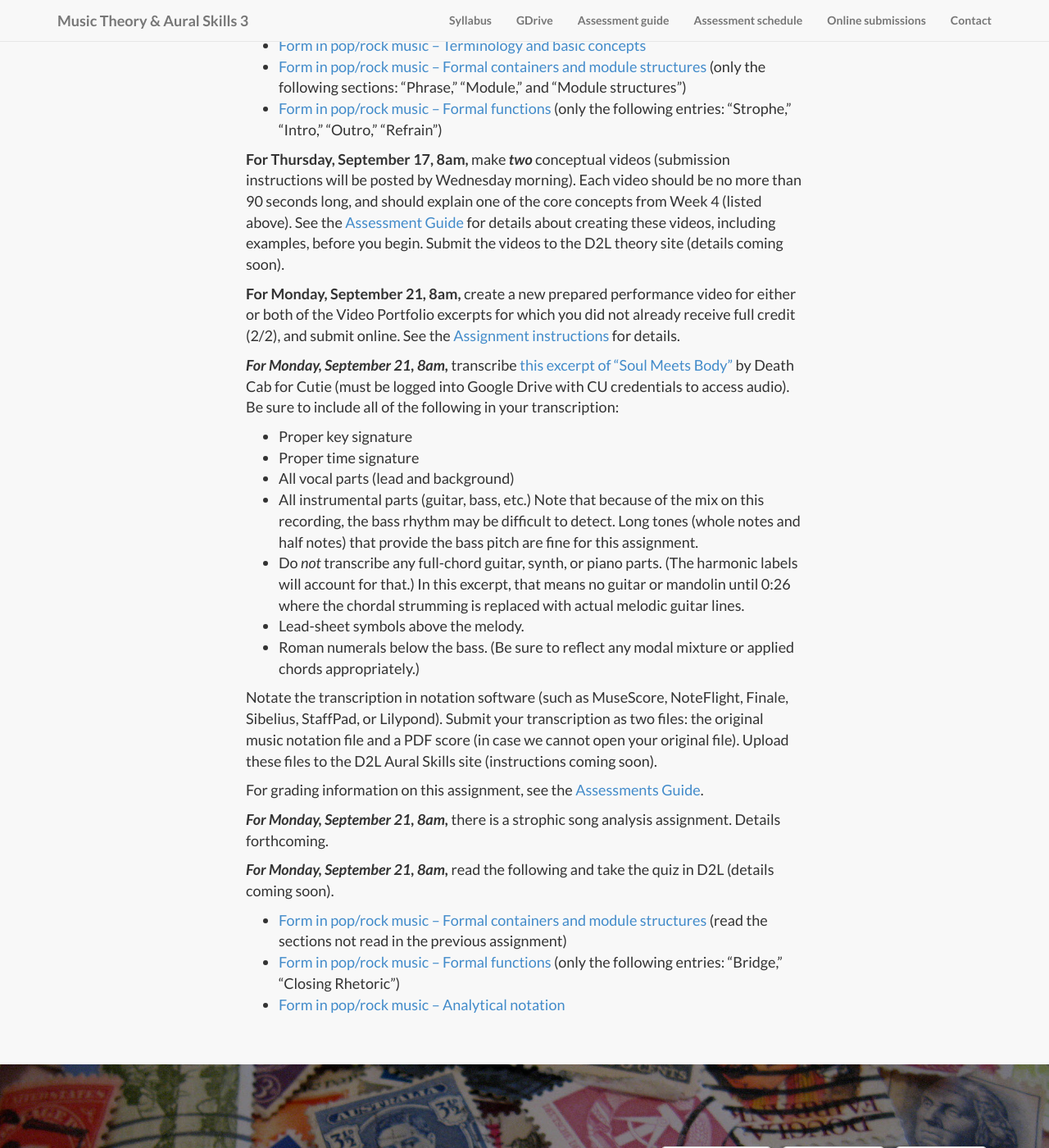
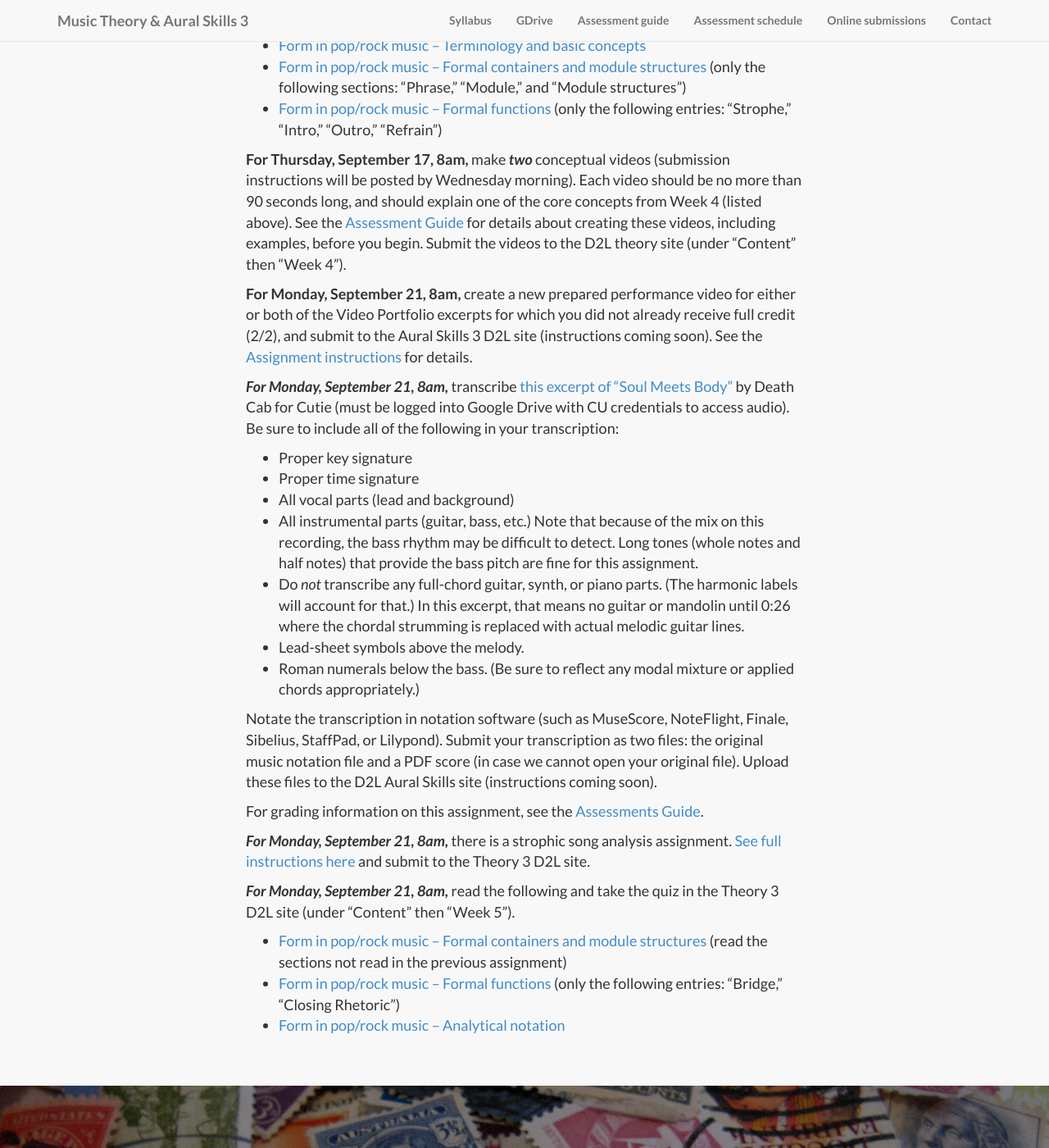
Before and after one commit to kshaffer/theory3, a Jekyll site: the page built from week4.md, in a window 1280 px wide and 1400 px high, scrolled down 2459 px. Shown: the whole window at 82% size. Built offline with Jekyll 4.4.1, drawn with Linux system fonts in a browser that asks for light colours; nearby versions of some CDN libraries; library files that are not in the unit come from our copies.

Commit message:
Week 4 D2L links

```diff
--- a/week4.md
+++ b/week4.md
@@ -68,9 +68,9 @@ For grading information on this assignment, see the [Assessments Guide](/assessm
 - [Form in pop/rock music – Formal functions](http://openmusictheory.com/popRockForm-functions) (only the following entries: "Strophe," "Intro," "Outro," "Refrain")
 
 
-**For Thursday, September 17, 8am,** make ***two*** conceptual videos (submission instructions will be posted by Wednesday morning). Each video should be no more than 90 seconds long, and should explain one of the core concepts from Week 4 (listed above). See the [Assessment Guide](/assessments/) for details about creating these videos, including examples, before you begin. Submit the videos to the D2L theory site (details coming soon).
+**For Thursday, September 17, 8am,** make ***two*** conceptual videos (submission instructions will be posted by Wednesday morning). Each video should be no more than 90 seconds long, and should explain one of the core concepts from Week 4 (listed above). See the [Assessment Guide](/assessments/) for details about creating these videos, including examples, before you begin. Submit the videos to the D2L theory site (under "Content" then "Week 4").
 
-**For Monday, September 21, 8am,** create a new prepared performance video for either or both of the Video Portfolio excerpts for which you did not already receive full credit (2/2), and submit online. See the [Assignment instructions](/popRockVideoPortfolio/) for details.
+**For Monday, September 21, 8am,** create a new prepared performance video for either or both of the Video Portfolio excerpts for which you did not already receive full credit (2/2), and submit to the Aural Skills 3 D2L site (instructions coming soon). See the [Assignment instructions](/popRockVideoPortfolio/) for details.
 
 ***For Monday, September 21, 8am,*** transcribe [this excerpt of "Soul Meets Body"](https://drive.google.com/a/colorado.edu/folderview?id=0B9o4hmKNoi6cNTA0ZDdBV3ltX0k&usp=sharing) by Death Cab for Cutie (must be logged into Google Drive with CU credentials to access audio). Be sure to include all of the following in your transcription:
 
@@ -86,9 +86,9 @@ Notate the transcription in notation software (such as MuseScore, NoteFlight, Fi
 
 For grading information on this assignment, see the [Assessments Guide](/assessments/).
 
-***For Monday, September 21, 8am,*** there is a strophic song analysis assignment. Details forthcoming.
+***For Monday, September 21, 8am,*** there is a strophic song analysis assignment. [See full instructions here](/analysisStrophic/) and submit to the Theory 3 D2L site.
 
-***For Monday, September 21, 8am,*** read the following and take the quiz in D2L (details coming soon).
+***For Monday, September 21, 8am,*** read the following and take the quiz in the Theory 3 D2L site (under "Content" then "Week 5").
 
 - [Form in pop/rock music – Formal containers and module structures](http://openmusictheory.com/popRockForm-containers) (read the sections not read in the previous assignment)
 - [Form in pop/rock music – Formal functions](http://openmusictheory.com/popRockForm-functions) (only the following entries: "Bridge," "Closing Rhetoric")
```
Also changed, not shown: analysisStrophic.md (added, +45 -0 lines).
